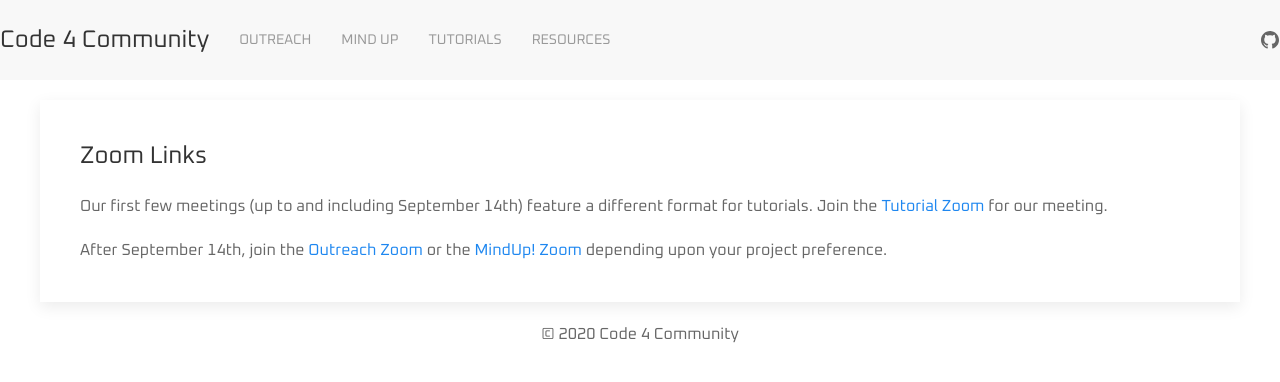
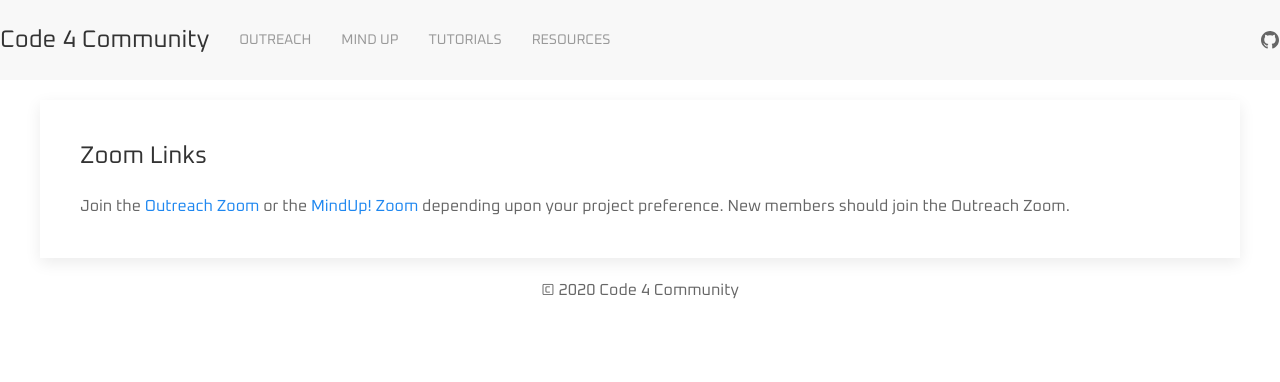
Before and after one commit to Code4Community/Code4Community.github.io, a Jekyll site: the page built from zoom-links.html, in a window 1280 px wide. Shown: the top 382 px of the page. Built offline with Jekyll 4.4.1, drawn with Linux system fonts in a browser that asks for light colours; nearby versions of some CDN libraries.

Commit message:
Update zoom links page

```diff
--- a/zoom-links.html
+++ b/zoom-links.html
@@ -7,9 +7,6 @@
 <div class="uk-card uk-card-default uk-card-body">
     <h2 class="uk-card-title">Zoom Links</h2>
     <p>
-        Our first few meetings (up to and including September 14th) feature a different format for tutorials. Join the <a href="https://osu.zoom.us/j/99692193954?pwd=aGwzbTRPcFNON0JRcDh3a1dQZFUrZz09">Tutorial Zoom</a> for our meeting.
-    </p>
-    <p>
-        After September 14th, join the <a href="https://osu.zoom.us/j/92723576173?pwd=bjR2Z3BHZ3NaYzJzQTIzWS9vV1Ardz09">Outreach Zoom</a> or the <a href="https://osu.zoom.us/j/96000177185?pwd=VUtOM2NZdjNaWU1mQWZLQVBOV2h6dz09">MindUp! Zoom</a> depending upon your project preference.
+        Join the <a href="https://osu.zoom.us/j/92723576173?pwd=bjR2Z3BHZ3NaYzJzQTIzWS9vV1Ardz09">Outreach Zoom</a> or the <a href="https://osu.zoom.us/j/96000177185?pwd=VUtOM2NZdjNaWU1mQWZLQVBOV2h6dz09">MindUp! Zoom</a> depending upon your project preference. New members should join the Outreach Zoom.
     </p>
 </div>
```
